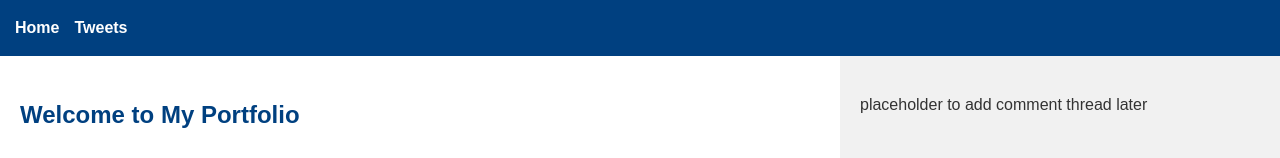
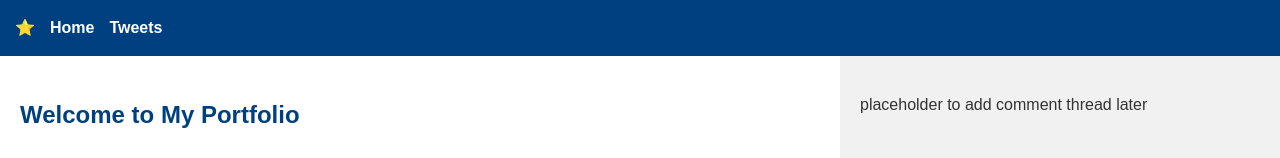
Before and after one commit to pshluvu/alx_html_css, a plain HTML site: page css_basic/index.html in a window 1280 px wide. Shown: the top 158 px of the page. Drawn offline with Linux system fonts and the light colour scheme.

Commit message:
Update index.html

```diff
--- a/css_basic/index.html
+++ b/css_basic/index.html
@@ -8,9 +8,10 @@
     <link href="styles.css" rel="stylesheet">
 </head>
 <body class="works_on_smartphone">
-    <!-- Header with navigation -->
+    <!-- Header with navigation and logo -->
     <header>
         <ul>
+            <li class="logo">&#11088;</li> <!-- Unicode star as logo -->
             <li><a href="index.html">Home</a></li>
             <li><a href="tweets.html">Tweets</a></li>
         </ul>
```
